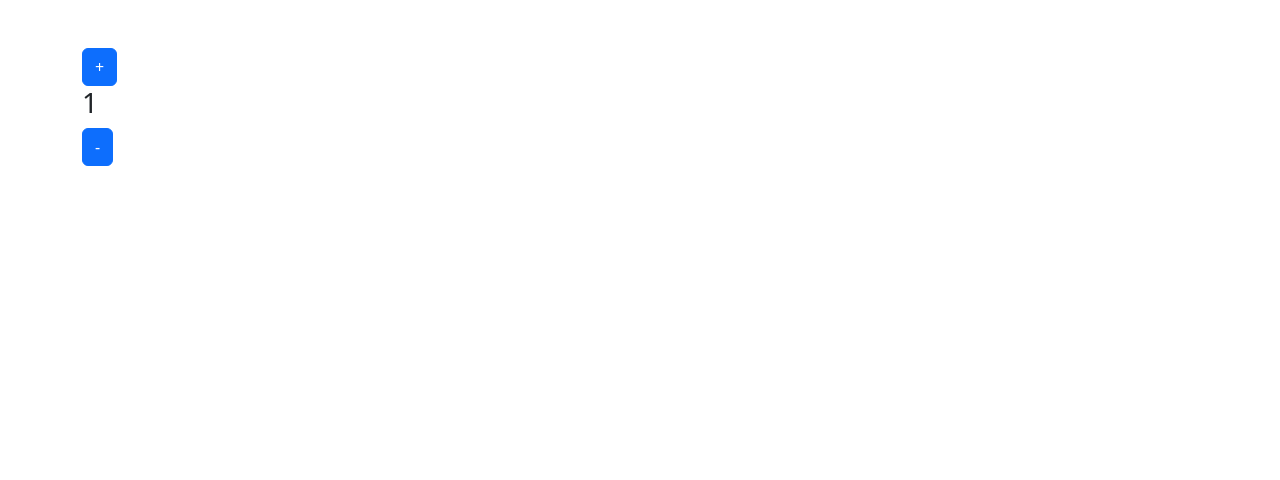
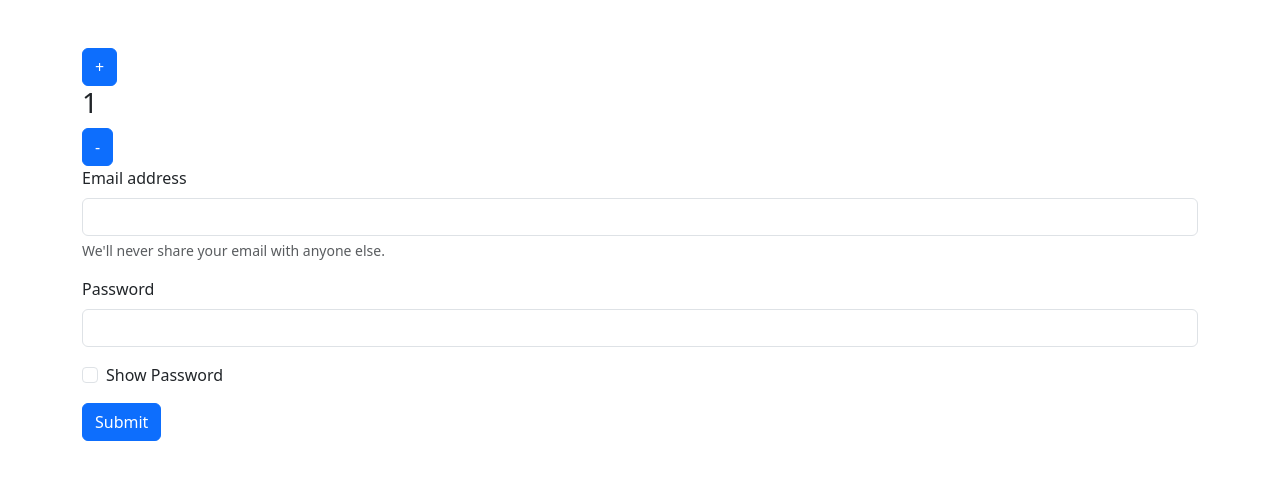
Before and after one commit to alamin322/-increment-decrement-counter-on-button-click-using-jQuery-Djanog, a Django app: page / in a window 1280 px wide. Shown: the top 480 px of the page. Run offline with Django 4.2, Linux system fonts and the light colour scheme.

Commit message:
add new thing

```diff
--- a/app1/templates/home.html
+++ b/app1/templates/home.html
@@ -11,6 +11,8 @@
 
 <body>
     <div class="container my-5">
+        <div class="row">
+            <div class="col">
                 <form method="post">
                     {% csrf_token %}
                     <button type="submit" id="inc" class="btn btn-primary">+</button>
@@ -21,6 +23,27 @@
                     {% csrf_token %}
                     <button type="submit" id="dec" class="btn btn-primary">-</button>
                 </form>
+            </div>
+        </div>
+        <div class="col">
+            <form>
+                <div class="mb-3">
+                    <label for="exampleInputEmail1" class="form-label">Email address</label>
+                    <input type="email" class="form-control" id="exampleInputEmail1" aria-describedby="emailHelp">
+                    <div id="emailHelp" class="form-text">We'll never share your email with anyone else.</div>
+                </div>
+                <div class="mb-3">
+                    <label for="exampleInputPassword1" class="form-label">Password</label>
+                    <input type="password" class="form-control" id="exampleInputPassword1">
+                </div>
+                <div class="mb-3 form-check">
+                    <input type="checkbox" class="form-check-input" id="exampleCheck1" onclick="myFunction()">
+                    <!-- <input type="checkbox" class="form-check-input" id="exampleCheck1"> -->
+                    <label class="form-check-label" for="exampleCheck1">Show Password</label>
+                </div>
+                <button type="submit" class="btn btn-primary">Submit</button>
+            </form>
+        </div>
     </div>
 
     <script src="https://ajax.googleapis.com/ajax/libs/jquery/3.6.4/jquery.min.js"></script>
@@ -38,7 +61,7 @@
                 console.log(typeof (value));
                 value += 1;
                 $('#value').text(value);
-                mydata = { value: value, csrf: csrf};
+                mydata = { value: value, csrf: csrf };
                 $.ajax({
                     url: "{% url 'homepage' %}",
                     method: 'POST',
@@ -59,7 +82,7 @@
                     value -= 1;
                     $('#value').text(value);
                 }
-                mydata = { value: value, csrfmiddlewaretoken: csrf};
+                mydata = { value: value, csrfmiddlewaretoken: csrf };
                 $.ajax({
                     url: "{% url 'homepage' %}",
                     method: 'POST',
@@ -69,7 +92,18 @@
                     }
                 })
             });
-        })
+        });
+    </script>
+
+    <script>
+        function myFunction() {
+            var x = document.getElementById("exampleInputPassword1");
+            if (x.type === "password") {
+                x.type = "text";
+            } else {
+                x.type = "password";
+            }
+        }
     </script>
 </body>
 
```
Lines whose indentation alone changed are shown as unchanged.
